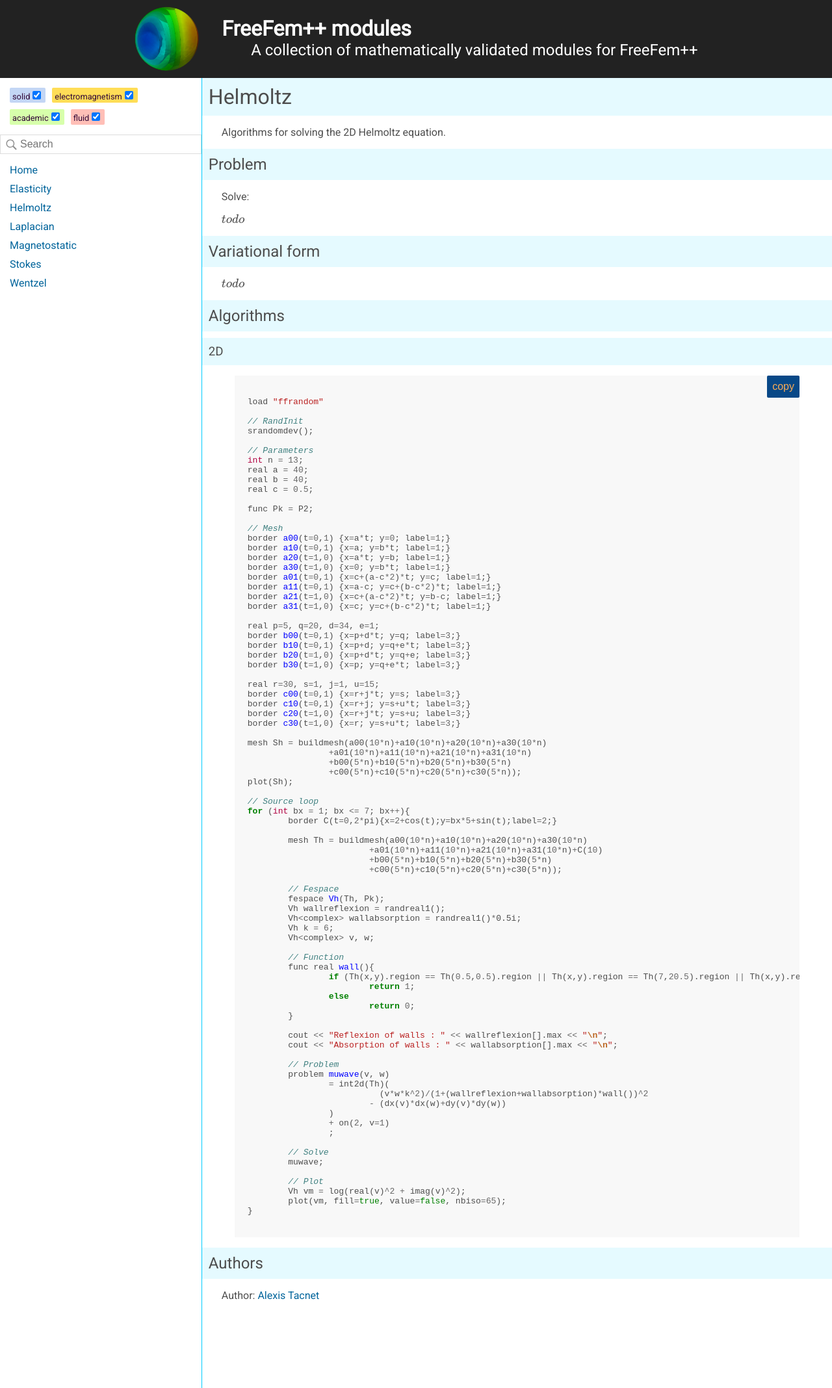
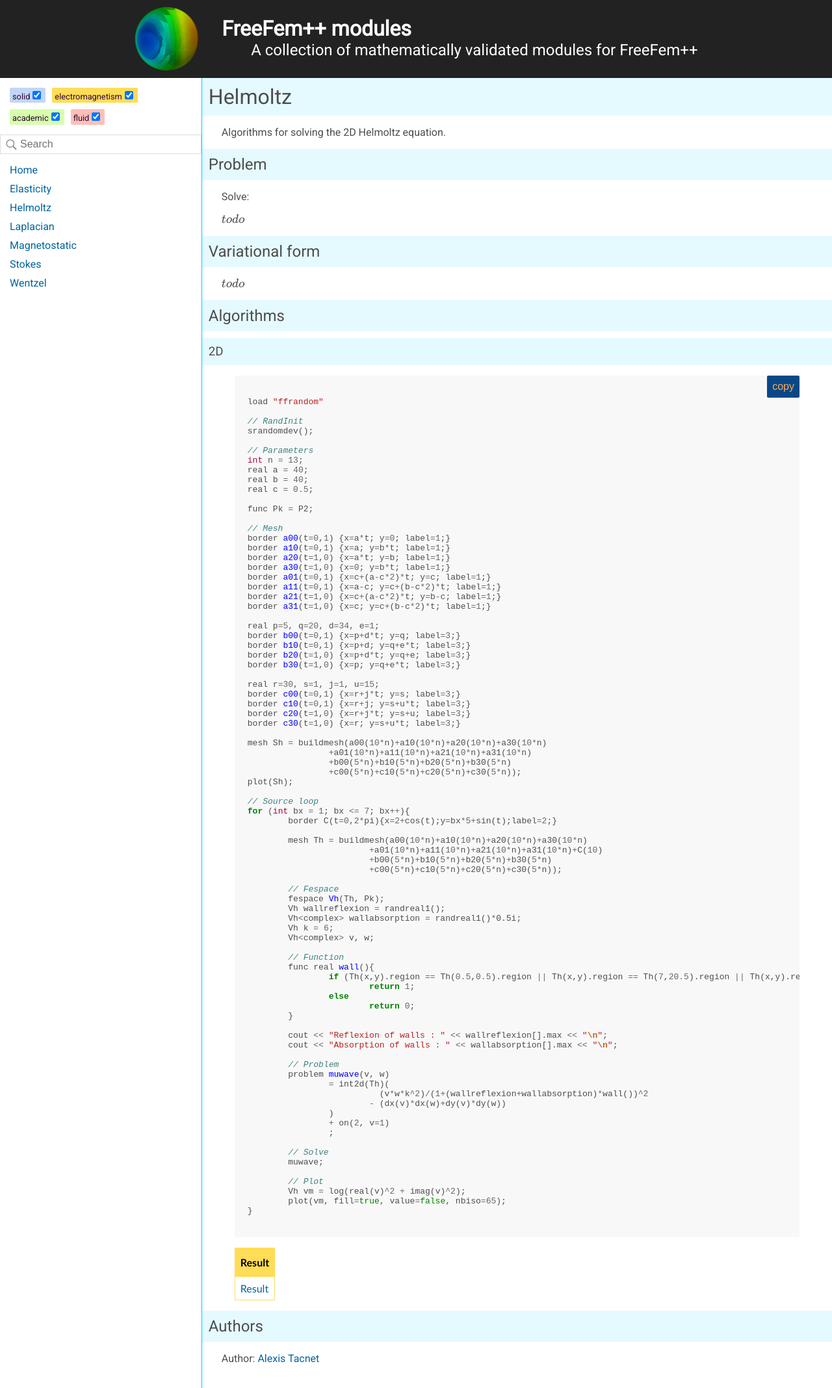
Before and after one commit to FreeFem/FreeFem-modules, a Jekyll site: the page built from _modules/helmoltz.md, in a window 1280 px wide. Shown: the whole page at 65% size. Built offline with Jekyll 4.4.1, drawn with Linux system fonts in a browser that asks for light colours; formulas are drawn with MathJax 3.

Commit message:
add Helmoltz img

```diff
--- a/_modules/helmoltz.md
+++ b/_modules/helmoltz.md
@@ -120,6 +120,10 @@
 }
 {% endhighlight %}
 
+|Result|
+|--|
+|[Result]({{ site.url }}{{ site.baseurl }}/assets/Helmoltz.png)|
+
 ## Authors
 
 Author: [Alexis Tacnet](https://github.com/alxkt)
```
Also changed, not shown: assets/Helmoltz.png (added).
